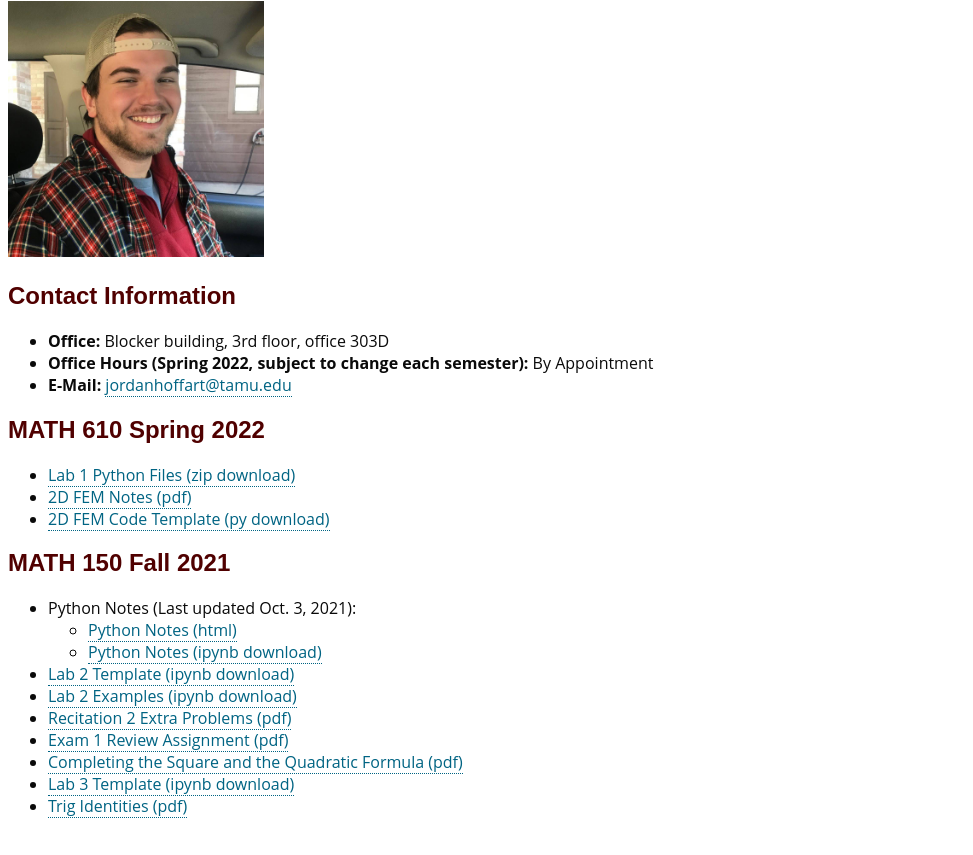
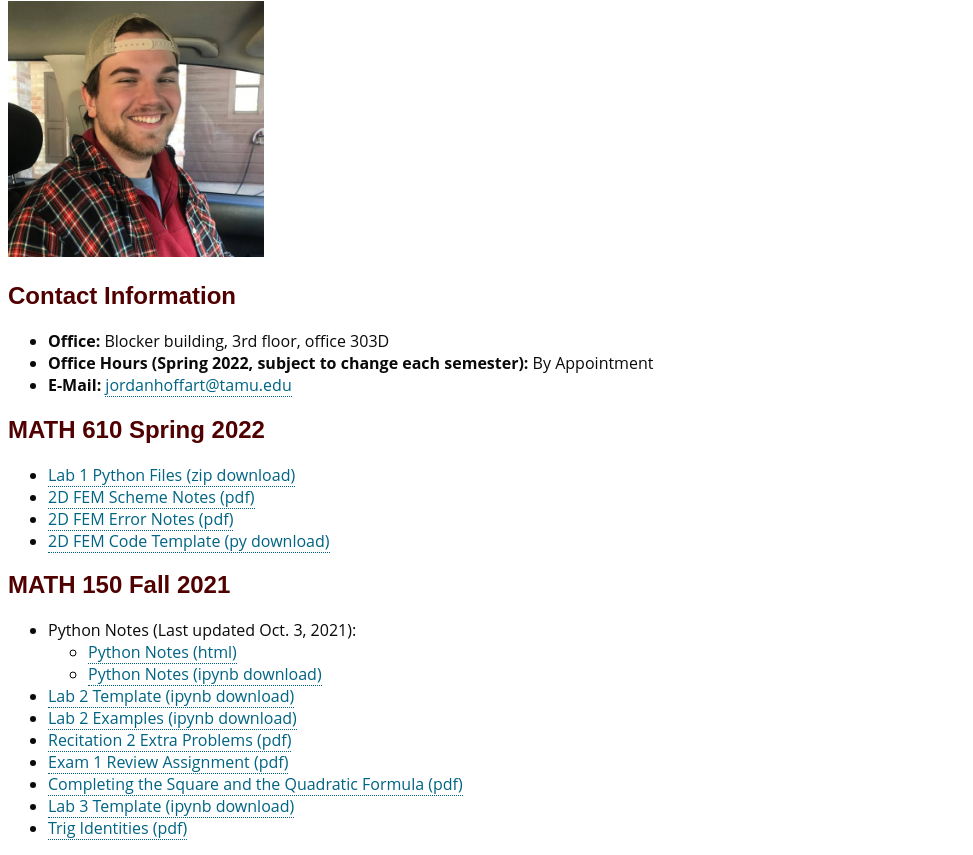
Before and after one commit to jordanhoffart/jordanhoffart.github.io, a plain HTML site: page index.html in a window 1280 px wide. Shown: the part 79-934 px from the top of the page, without its empty margins (0-973 px from the left). Before the commit the page ends 912 px from the top, so only its background shows below. Drawn offline with Linux system fonts and the light colour scheme.

Commit message:
2d fem error

```diff
--- a/index.html
+++ b/index.html
@@ -20,7 +20,8 @@
 	<h2> MATH 610 Spring 2022 </h2>
 	<ul>
 		<li> <a href="math610-sp22/610-lab1.zip" download>Lab 1 Python Files (zip download)</a> </li>
-		<li> <a href="math610-sp22/2DFEM-notes.pdf" target="_blank">2D FEM Notes (pdf)</a> </li>
+		<li> <a href="math610-sp22/2DFEM-scheme-notes.pdf" target="_blank">2D FEM Scheme Notes (pdf)</a> </li>
+		<li> <a href="math610-sp22/2DFEM-error-notes.pdf" target="_blank">2D FEM Error Notes (pdf)</a> </li>
 		<li> <a href="math610-sp22/2DFEM_TEMPLATE.py" download>2D FEM Code Template (py download)</a> </li>
 	</ul>
 	<h2> MATH 150 Fall 2021 </h2>
```
Also changed, not shown: 2 other files.
